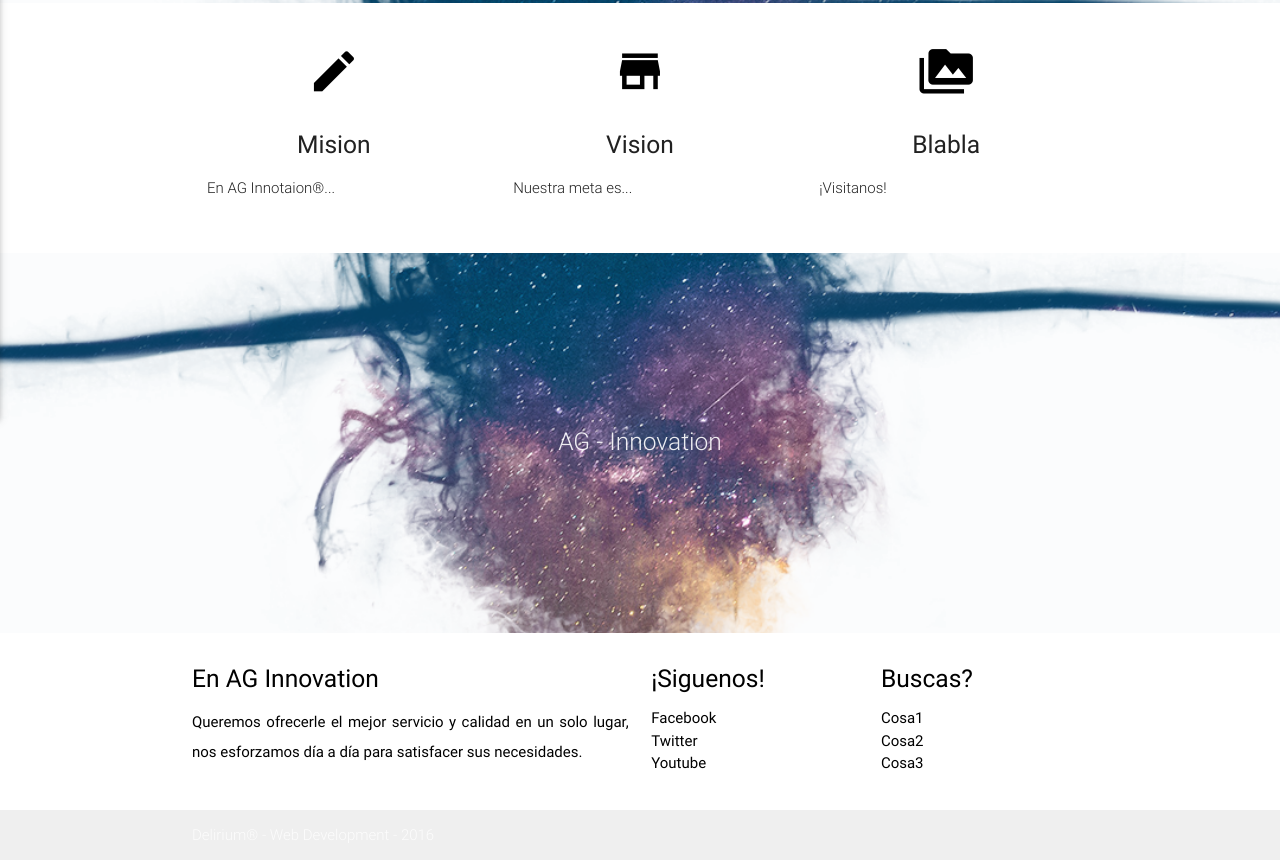
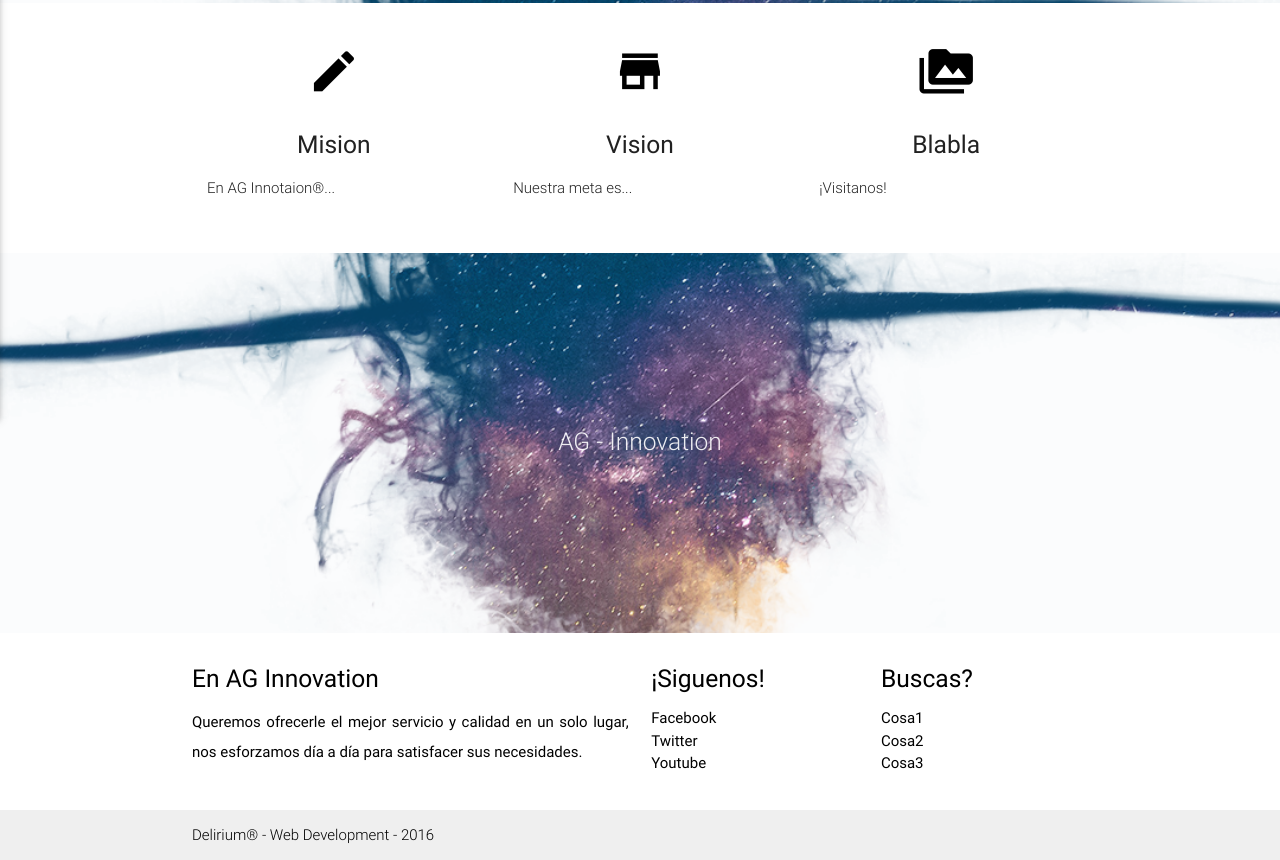
Before and after one commit to Xerox10/xerox10.github.io, a plain HTML site: page index.html in a window 1280 px wide. Shown: the part 441-1301 px from the top of the page. Drawn offline with nearby package versions, Linux system fonts and the light colour scheme.

Commit message:
Update index.html

```diff
--- a/index.html
+++ b/index.html
@@ -125,7 +125,7 @@
       </div>
     </div>
     <div class="footer-copyright">
-      <div class="container">  Delirium® - Web Development - 2016   </div>
+      <div class="black-text container">  Delirium® - Web Development - 2016   </div>
   </footer>
 
 
```
